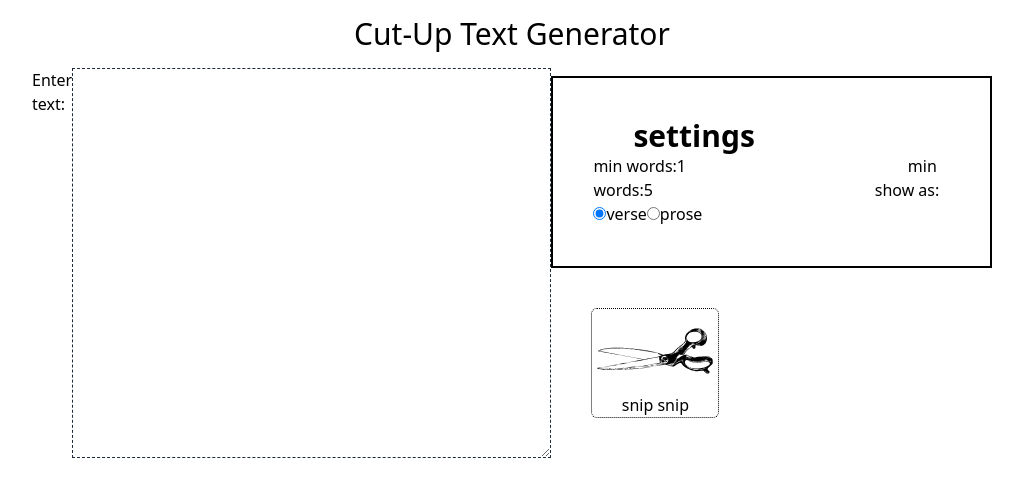
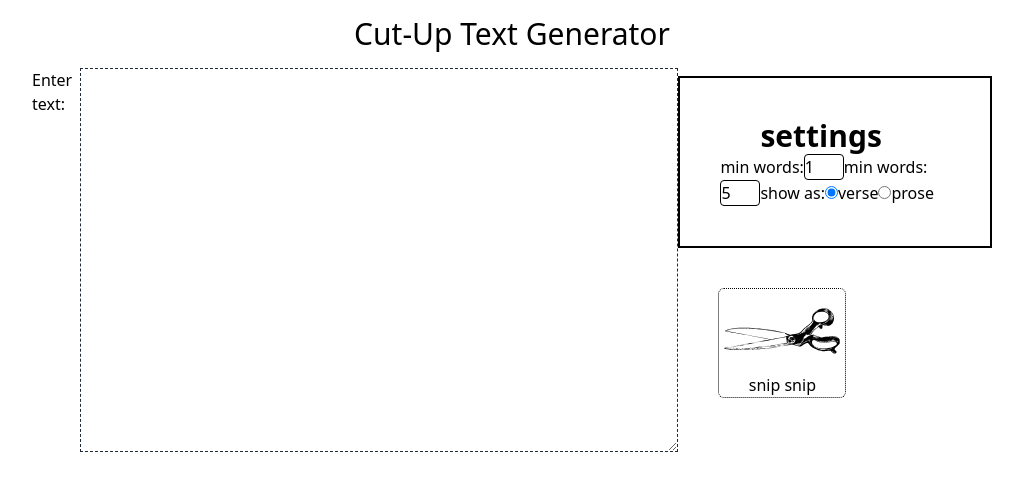
Before and after one commit to dku7/cut-up-tool, a React (Vite) app: page / in a window 1280 px wide. Shown: the top 496 px of the page, without its empty margins (128-1151 px from the left). Built offline with nearby package versions, Linux system fonts and the light colour scheme.

Commit message:
add border to input

```diff
--- a/src/components/InputWithLabel.tsx
+++ b/src/components/InputWithLabel.tsx
@@ -15,6 +15,7 @@ export default function InputWithLabel({
         id="min-words"
         onChange={handleChange}
         value={inputValue}
+        className="border rounded w-10"
       />
     </>
   );
```
